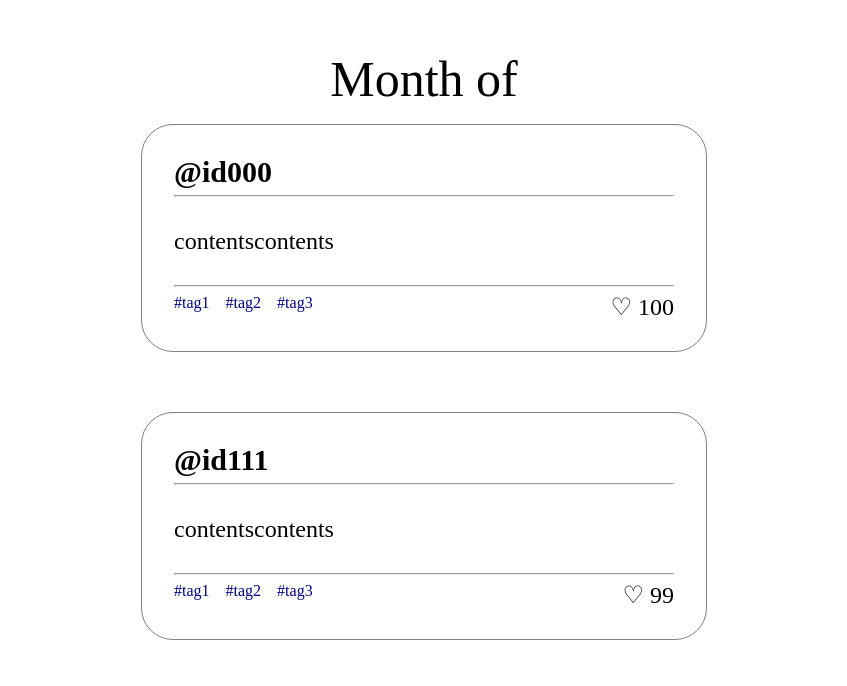
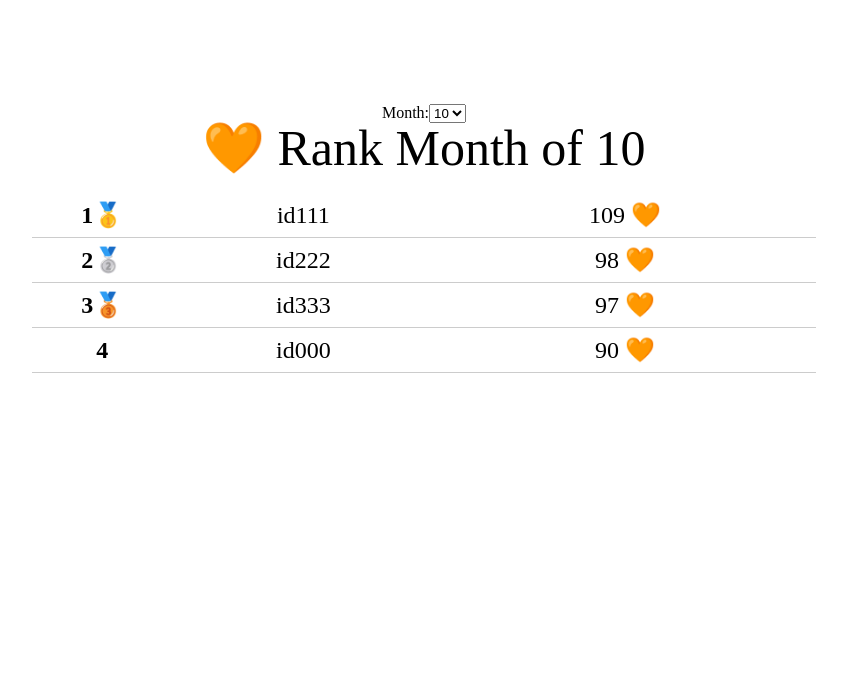
Before and after one commit to ajou-gitstagram/client-web, a React (Create React App) app: page /posting-rank in a window 1280 px wide. Shown: the part 114-800 px from the top of the page, without its empty margins (366-1213 px from the left). Built offline with nearby package versions, Linux system fonts and the light colour scheme.

Commit message:
Fix PostingPage

```diff
--- a/src/pages/commit-rank-page/CommitRankPage.tsx
+++ b/src/pages/commit-rank-page/CommitRankPage.tsx
@@ -6,32 +6,26 @@ const dummy: RankModel = [
     {
         id: "id000",
         commits: 1,
-		rank: 0,
     },
     {
         id: "id111",
         commits: 4,
-		rank: 0,
     },
     {
         id: "id222",
         commits: 3,
-		rank: 0,
     },
     {
         id: "id333",
         commits: 7,
-		rank: 0,
     },
 	{
         id: "id444",
         commits: 10,
-		rank: 0,
     },
 	{
         id: "id555",
         commits: 5,
-		rank: 0,
     },
 
 ]
@@ -57,7 +51,7 @@ const CommitRankPage = () => {
 			))}
 			</select>
 		</div>
-		<h2 style={{fontSize: "50px", marginBottom: "20px"}}>Month of {selectedMonth}</h2>
+		<h2 style={{fontSize: "50px", marginBottom: "20px"}}>👨‍💻 Rank Month of {selectedMonth}</h2>
 
         <div className={S['ranking']}>
 			{sortedDummy.map((d, i) => {
--- a/src/pages/commit-rank-page/config/model.ts
+++ b/src/pages/commit-rank-page/config/model.ts
@@ -3,7 +3,6 @@ type RankModel = Array<RankData>;
 interface RankData {
 	id: string;
 	commits: number;
-	rank: number;
 }
 
 export type {
--- a/src/pages/posting-rank-page/PostingRankPage.module.css
+++ b/src/pages/posting-rank-page/PostingRankPage.module.css
@@ -1,6 +1,25 @@
-.container {
+.rankItem {
+    margin-left:10%;
+    margin-right:10%;
     display: flex;
-    flex-direction: column;
-    justify-content: center;
     align-items: center;
+    padding: 10px;
+    border-bottom: 1px solid #ccc;
+    font-size: 24px;
 }
+
+.rank {
+    flex: 1;
+    text-align: center;
+    font-weight: bold;
+}
+
+.id {
+    flex: 2;
+    padding-left: 20px;
+}
+
+.likes {
+    flex: 3;
+    padding-left: 20px;
+}
--- a/src/pages/posting-rank-page/PostingRankPage.tsx
+++ b/src/pages/posting-rank-page/PostingRankPage.tsx
@@ -1,22 +1,21 @@
 import S from "./PostingRankPage.module.css";
 import {HomeModel} from "../home-page/config/model";
 import Blank from "../../common/module/blank/Blank";
-import ContentsBox from "../home-page/contents-box/ContentsBox";
-import React from "react";
+import React, {useState} from "react";
 
 const dummy: HomeModel = [
 	{
 		uid: 1,
 		id: "id000",
 		contents: "contentscontents",
-		likes: 100,
+		likes: 90,
 		tags: ["tag1", "tag2", "tag3"]
 	},
 	{
 		uid: 2,
 		id: "id111",
 		contents: "contentscontents",
-		likes: 99,
+		likes: 109,
 		tags: ["tag1", "tag2", "tag3"]
 	},
 	{
@@ -36,19 +35,56 @@ const dummy: HomeModel = [
 ]
 
 const PostingRankPage = () => {
+
+	const [selectedMonth, setSelectedMonth] = useState(new Date().getMonth() + 1)
+
+	const handleMonthChange = (e: React.ChangeEvent<HTMLSelectElement>) => {
+		setSelectedMonth(parseInt(e.target.value, 10));
+	};
+
+	const sortedDummy = [...dummy].sort((a, b) => b.likes - a.likes);
+
 	return (
-		<div className={S['container']}>
-			<Blank height={48} />
-			<h2 style={{fontSize: "50px", marginBottom: "20px"}}>Month of </h2>
-			{ dummy.map((d, i) => {
-				return (
-					<>
-						<ContentsBox data={d} />
-					</>
-				);
-			}) }
+	<div>
+		<div>
+			<div style={{marginTop:"10%"}}>
+				<label htmlFor="month">Month:</label>
+				<select id="month" value={selectedMonth} onChange={handleMonthChange}>
+				{Array.from({ length: 12 }, (_, index) => index + 1).map((month) => (
+					<option key={month} value={month}>
+					{month}
+					</option>
+				))}
+				</select>
+			</div>
+			<h2 style={{fontSize: "50px", marginBottom: "20px"}}>🧡 Rank Month of {selectedMonth}</h2>
+
+			<div className={S['ranking']}>
+				{ sortedDummy.map((d, i) => {
+					return <ContentsBox data={d} rank={i+1}/>
+				}) }
+			</div>
 		</div>
+	</div>
 	);
 };
 
+const getMedal = (idx: number) => {
+	if (idx === 1) return "🥇";
+	else if (idx === 2) return "🥈";
+	else if (idx === 3) return "🥉";
+	else return "";
+}
+
+const ContentsBox: React.FC<{ data: { id: string, likes: number }, rank: number}> = ({ data, rank }) => {
+
+	return (
+        <div className={S['rankItem']}>
+			<span className={S["rank"]}>{rank}{getMedal(rank)}</span>
+            <span className={S['id']}>{data.id}</span>
+            <span className={S['likes']}>{data.likes} 🧡</span>
+        </div>
+    );
+}
+
 export default PostingRankPage;
```
